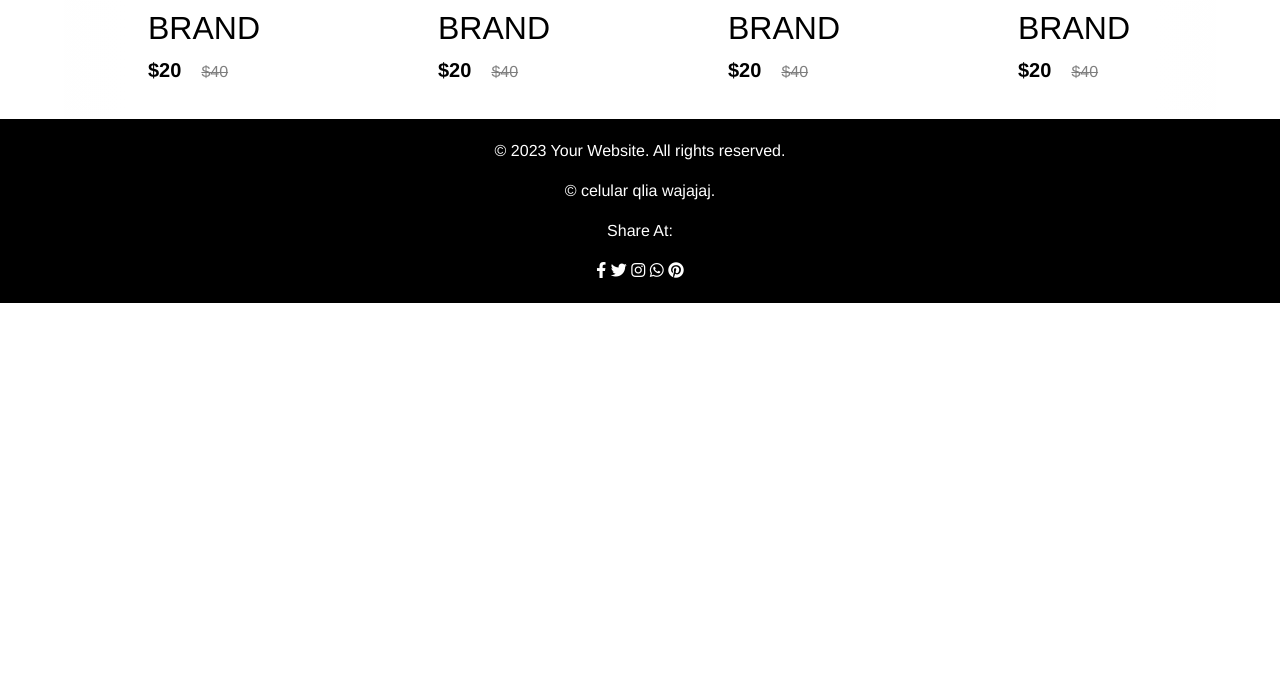
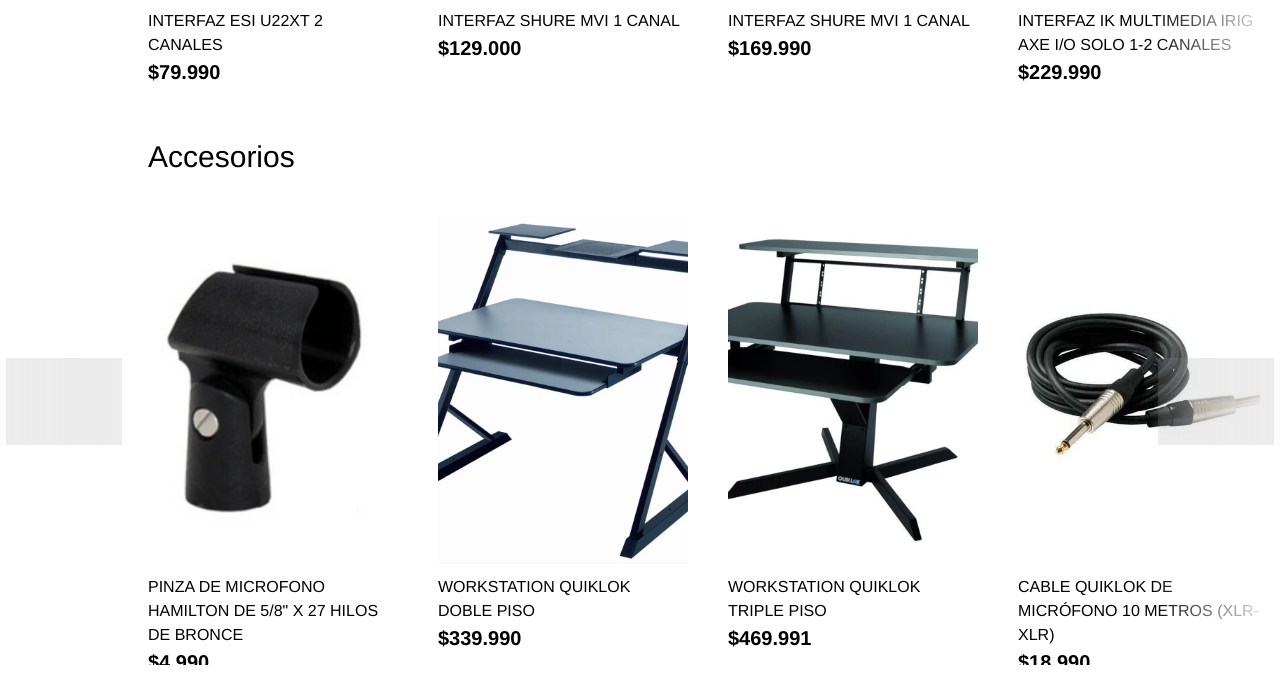
Before and after one commit to SebastianVillagraLuengo/MusicPro3_Revengeance, a Django app: page /tienda in a window 1280 px wide. Shown: the part 1707-2391 px from the top of the page. Before the commit the page ends 2010 px from the top, so only its background shows below. Run offline with Django 4.2, Linux system fonts and the light colour scheme; some libraries are stand-ins or nearby versions; grey boxes are pictures that could not be loaded.

Commit message:
fotos re qlas

```diff
--- a/MusicPro4_PhantomPain/core/templates/core/tienda.html
+++ b/MusicPro4_PhantomPain/core/templates/core/tienda.html
@@ -146,7 +146,7 @@
         </section>
          <!-- Primera fila-->
          <section class="product">
-            <h2 class="product-category">Nuestros Mejores Bajos</h2>
+            <h2 class="product-category">Instrumentos</h2>
             <button class="pre-btn"><img src="images/arrow.png" alt=""></button>
             <button class="nxt-btn"><img src="images/arrow.png" alt=""></button>
             <div class="product-container">
@@ -274,121 +274,190 @@
         </section>
 <!-- Primera fila-->
  <section class="product">
-   <h2 class="product-category">Accesorios</h2>
+   <h2 class="product-category">Equipos</h2>
    <button class="pre-btn"><img src="images/arrow.png" alt=""></button>
    <button class="nxt-btn"><img src="images/arrow.png" alt=""></button>
    <div class="product-container">
        <div class="product-card">
            <div class="product-image">
-               <span class="discount-tag">50% off</span>
-               <img src="images/card1.jpg" class="product-thumb" alt="">
+               <span class="discount-tag"></span>
+               <img src="{% static 'core/IMG/Esi_interfaz.webp' %}" class="product-thumb" alt="">
                <button class="card-btn">add to wishlist</button>
            </div>
            <div class="product-info">
-               <h2 class="product-brand">brand</h2>
-               <span class="price">$20</span><span class="actual-price">$40</span>
+            <h8 class="product-brand">Interfaz Esi U22XT 2 Canales</h8><br>
+            <span class="price">$79.990</span>
            </div>
        </div>
        <div class="product-card">
            <div class="product-image">
-               <span class="discount-tag">50% off</span>
-               <img src="images/card2.jpg" class="product-thumb" alt="">
+               <img src="{% static 'core/IMG/shure_interfaz.webp' %}" class="product-thumb" alt="">
                <button class="card-btn">add to wishlist</button>
            </div>
            <div class="product-info">
-               <h2 class="product-brand">brand</h2>
-               <span class="price">$20</span><span class="actual-price">$40</span>
+               <h8 class="product-brand">Interfaz Shure MVI 1 Canal</h8><br>
+               <span class="price">$129.000</span>
            </div>
        </div>
        <div class="product-card">
            <div class="product-image">
-               <span class="discount-tag">50% off</span>
-               <img src="images/card3.jpg" class="product-thumb" alt="">
+               <img src="{% static 'core/IMG/soundcraft.png' %}" class="product-thumb" alt="">
                <button class="card-btn">add to wishlist</button>
            </div>
            <div class="product-info">
-               <h2 class="product-brand">brand</h2>
-               <span class="price">$20</span><span class="actual-price">$40</span>
+               <h8 class="product-brand">Interfaz Shure MVI 1 Canal</h8><br>
+               <span class="price">$169.990</span>
            </div>
        </div>
        <div class="product-card">
            <div class="product-image">
-               <span class="discount-tag">50% off</span>
-               <img src="images/card4.jpg" class="product-thumb" alt="">
+               <img src="{% static 'core/IMG/interfaz_ik.webp' %}" class="product-thumb" alt="">
                <button class="card-btn">add to wishlist</button>
            </div>
            <div class="product-info">
-               <h2 class="product-brand">brand</h2>
-               <span class="price">$20</span><span class="actual-price">$40</span>
+            <h8 class="product-brand">Interfaz IK Multimedia IRIG AXE I/O Solo 1-2 Canales</h8><br>
+               <span class="price">$229.990</span>
            </div>
        </div>
        <div class="product-card">
            <div class="product-image">
-               <span class="discount-tag">50% off</span>
-               <img src="images/card5.jpg" class="product-thumb" alt="">
+               <img src="{% static 'core/IMG/interfaz_audio.webp' %}" class="product-thumb" alt="">
                <button class="card-btn">add to wishlist</button>
            </div>
            <div class="product-info">
-               <h2 class="product-brand">brand</h2>
-               <span class="price">$20</span><span class="actual-price">$40</span>
+            <h8 class="product-brand">Interfaz M-Audio Air192/4</h8><br>
+               <span class="price">$169.000</span>
            </div>
        </div>
        <div class="product-card">
            <div class="product-image">
-               <span class="discount-tag">50% off</span>
-               <img src="images/card6.jpg" class="product-thumb" alt="">
+               <img src="{% static 'core/IMG/parlantes_monitor.webp' %}" class="product-thumb" alt="">
                <button class="card-btn">add to wishlist</button>
            </div>
            <div class="product-info">
-               <h2 class="product-brand">brand</h2>
-               <span class="price">$20</span><span class="actual-price">$40</span>
+            <h8 class="product-brand">Monitor IK Multimedia IRIG i Loud MTM Alámbrico 100W</h8><br>
+               <span class="price">$449.990</span><span class="actual-price">$40</span>
            </div>
        </div>
        <div class="product-card">
            <div class="product-image">
-               <span class="discount-tag">50% off</span>
-               <img src="images/card7.jpg" class="product-thumb" alt="">
+               <img src="{% static 'core/IMG/interfaz_maya.webp' %}" class="product-thumb" alt="">
                <button class="card-btn">add to wishlist</button>
            </div>
            <div class="product-info">
-               <h2 class="product-brand">brand</h2>
-               <span class="price">$20</span><span class="actual-price">$40</span>
+               <h8 class="product-brand">Interfaz Esi Maya 22 2 Canales</h8><br>
+               <span class="price">$89.990</span>
            </div>
        </div>
        <div class="product-card">
            <div class="product-image">
-               <span class="discount-tag">50% off</span>
-               <img src="images/card8.jpg" class="product-thumb" alt="">
+               <img src="{% static 'core/IMG/Interfaz_IRIG.webp' %}" class="product-thumb" alt="">
                <button class="card-btn">add to wishlist</button>
            </div>
            <div class="product-info">
-               <h2 class="product-brand">brand</h2>
-               <span class="price">$20</span><span class="actual-price">$40</span>
+               <h8 class="product-brand">Interfaz IK Multimedia IRIG Pre HD Analógica</h8><br>
+               <span class="price">$129.990</span>
            </div>
        </div>
        <div class="product-card">
            <div class="product-image">
-               <span class="discount-tag">50% off</span>
-               <img src="images/card9.jpg" class="product-thumb" alt="">
+               <img src="{% static 'core/IMG/monitor_ESI_8.webp' %}" class="product-thumb" alt="">
                <button class="card-btn">add to wishlist</button>
            </div>
            <div class="product-info">
-               <h2 class="product-brand">brand</h2>
-               <span class="price">$20</span><span class="actual-price">$40</span>
+               <h8 class="product-brand">Monitor de Estudio ESI Unik 8</h8><br>
+               <span class="price">$299.990</span>
            </div>
        </div>
        <div class="product-card">
            <div class="product-image">
-               <span class="discount-tag">50% off</span>
-               <img src="images/card10.jpg" class="product-thumb" alt="">
+               <img src="{% static 'core/IMG/Monitor_esi_estudio.webp' %}" class="product-thumb" alt="">
                <button class="card-btn">add to wishlist</button>
            </div>
            <div class="product-info">
-               <h2 class="product-brand">brand</h2>
-               <span class="price">$20</span><span class="actual-price">$40</span>
+               <h8 class="product-brand">Monitor de Estudio Esi Activ Alámbrico</h8><br>
+               <span class="price">$139.990</span>
            </div>
        </div>
    </div>
+</section>
+<section class="product">
+  <h2 class="product-category">Accesorios</h2>
+  <button class="pre-btn"><img src="images/arrow.png" alt=""></button>
+  <button class="nxt-btn"><img src="images/arrow.png" alt=""></button>
+  <div class="product-container">
+      <div class="product-card">
+          <div class="product-image">
+              <span class="discount-tag"></span>
+              <img src="{% static 'core/IMG/Hamilton_soporte.png' %}" class="product-thumb" alt="">
+              <button class="card-btn">add to wishlist</button>
+          </div>
+          <div class="product-info">
+           <h8 class="product-brand">Pinza de Microfono Hamilton de 5/8" x 27 Hilos de Bronce</h8><br>
+           <span class="price">$4.990</span>
+          </div>
+      </div>
+      <div class="product-card">
+          <div class="product-image">
+              <img src="{% static 'core/IMG/workstation_doble.webp' %}" class="product-thumb" alt="">
+              <button class="card-btn">add to wishlist</button>
+          </div>
+          <div class="product-info">
+              <h8 class="product-brand">Workstation Quiklok Doble Piso</h8><br>
+              <span class="price">$339.990</span>
+          </div>
+      </div>
+      <div class="product-card">
+          <div class="product-image">
+              <img src="{% static 'core/IMG/workstation_quikklok.webp' %}" class="product-thumb" alt="">
+              <button class="card-btn">add to wishlist</button>
+          </div>
+          <div class="product-info">
+              <h8 class="product-brand">Workstation Quiklok Triple Piso</h8><br>
+              <span class="price">$469.991</span>
+          </div>
+      </div>
+      <div class="product-card">
+          <div class="product-image">
+              <img src="{% static 'core/IMG/cable_quiklok.webp' %}" class="product-thumb" alt="">
+              <button class="card-btn">add to wishlist</button>
+          </div>
+          <div class="product-info">
+           <h8 class="product-brand">Cable Quiklok de micrófono 10 metros (XLR-XLR)</h8><br>
+              <span class="price">$18.990</span>
+          </div>
+      </div>
+      <div class="product-card">
+          <div class="product-image">
+              <img src="{% static 'core/IMG/cable_planet.png' %}" class="product-thumb" alt="">
+              <button class="card-btn">add to wishlist</button>
+          </div>
+          <div class="product-info">
+           <h8 class="product-brand">Cable Audio Planet Wave Doble RCA a Stereo 1/8″ 1.52 Mt</h8><br>
+              <span class="price">$14.990</span>
+          </div>
+      </div>
+      <div class="product-card">
+          <div class="product-image">
+              <img src="{% static 'core/IMG/cable_hembra.png' %}" class="product-thumb" alt="">
+              <button class="card-btn">add to wishlist</button>
+          </div>
+          <div class="product-info">
+           <h8 class="product-brand">Cable XLR Hembra/Jack Mono 5M JUST FJM 5 QUIKLOK</h8><br>
+              <span class="price">$17.990</span>
+          </div>
+      </div>
+      <div class="product-card">
+          <div class="product-image">
+              <img src="{% static 'core/IMG/adaptador_audio.webp' %}" class="product-thumb" alt="">
+              <button class="card-btn">add to wishlist</button>
+          </div>
+          <div class="product-info">
+              <h8 class="product-brand">Adaptador Audio Pro Lok Jack Audio 3.5/RCA</h8><br>
+              <span class="price">$990</span>
+          </div>
+      </div>
+  </div>
 </section>
 <!--Java script -->
 <script src="{% static 'core/JS/script.js' %}"></script>
```
Also changed, not shown: MusicPro4_PhantomPain/core/static/core/IMG/Esi_interfaz.webp (added), MusicPro4_PhantomPain/core/static/core/IMG/Hamilton_soporte.png (added), MusicPro4_PhantomPain/core/static/core/IMG/Interfaz_IRIG.webp (added), MusicPro4_PhantomPain/core/static/core/IMG/Monitor_esi_estudio.webp (added), MusicPro4_PhantomPain/core/static/core/IMG/adaptador_audio.webp (added), MusicPro4_PhantomPain/core/static/core/IMG/cable_hembra.png (added), MusicPro4_PhantomPain/core/static/core/IMG/cable_planet.png (added), MusicPro4_PhantomPain/core/static/core/IMG/cable_quiklok.webp (added), MusicPro4_PhantomPain/core/static/core/IMG/interfaz_audio.webp (added), MusicPro4_PhantomPain/core/static/core/IMG/interfaz_ik.webp (added), MusicPro4_PhantomPain/core/static/core/IMG/interfaz_maya.webp (added), MusicPro4_PhantomPain/core/static/core/IMG/monitor_ESI_8.webp (added), MusicPro4_PhantomPain/core/static/core/IMG/parlantes_monitor.webp (added), MusicPro4_PhantomPain/core/static/core/IMG/shure_interfaz.webp (added), 3 more files.
